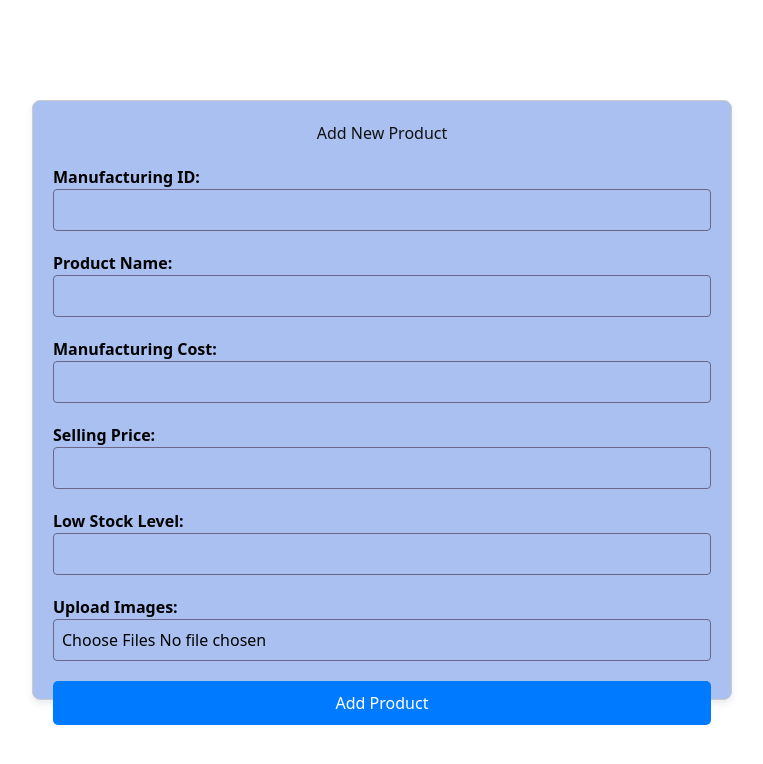
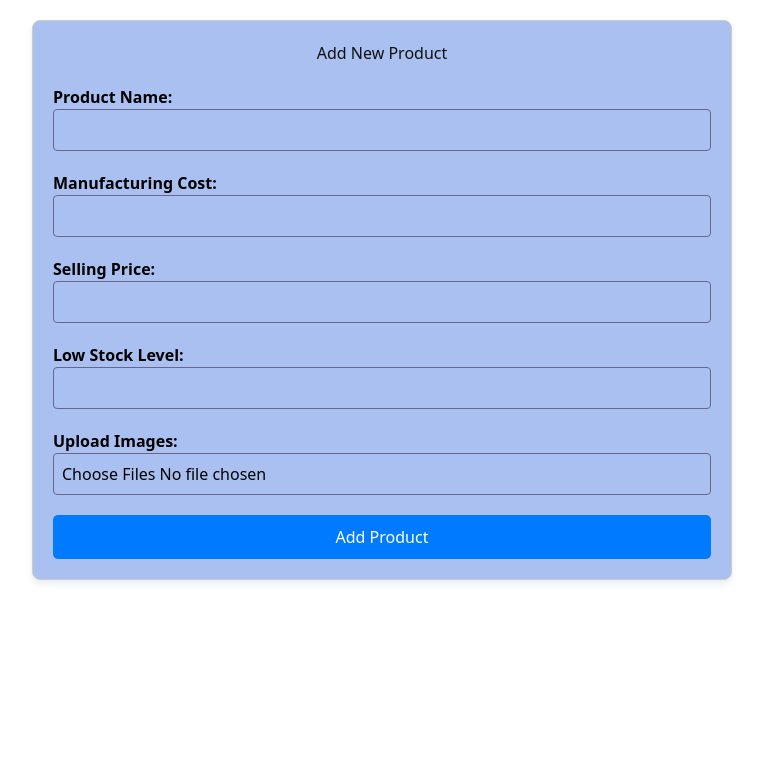
Before and after one commit to itp-ProjectGroup/nexxabiz1.1, a React (Vite) app in the folder frontend/: page / in a window 1280 px wide. Shown: the top 764 px of the page, without its empty margins (258-1021 px from the left). Built offline with nearby package versions, Linux system fonts and the light colour scheme.

Commit message:
create manufacID automatically/feature/automation

```diff
--- a/frontend/src/components/ProductForm.css
+++ b/frontend/src/components/ProductForm.css
@@ -1,8 +1,8 @@
 .product-form-container{
     max-width: 700px;
-    max-height: 600px;
+    max-height: 650px;
     margin: auto;
-    margin-top: 100px;
+    margin-top: 20px;
     padding: 20px;
     border: 1px solid #ccc;
     border-radius: 8px;
--- a/frontend/src/components/ProductForm.jsx
+++ b/frontend/src/components/ProductForm.jsx
@@ -50,7 +50,7 @@ const ProductForm = () => {
         }
       });
       setMessage({ text: response.data.message, type: "success" });
-      setProduct({ manufacturingID: '', productName: '', ManufacturingCost: '',sellingPrice: '', lowStockLevel: '', image: '', }); // Clear form
+      setProduct({  productName: '', ManufacturingCost: '',sellingPrice: '', lowStockLevel: '', image: '', }); // Clear form
     } catch (error) {
 
       //console.error('Error adding product:', error.response ? error.response.data : error.message);
@@ -71,17 +71,6 @@ const ProductForm = () => {
         )
       }
       <form onSubmit={handleSubmit}  className="product-form">
-        <div className="form-group">
-          <label htmlFor="manufacturingID">Manufacturing ID:</label>
-          <input
-            type="text"
-            id="manufacturingID"
-            name="manufacturingID"
-            value={product.manufacturingID}
-            onChange={handleChange}
-            required
-          />
-        </div>
         <div className="form-group">
           <label htmlFor="productName">Product Name:</label>
           <input
```
Also changed, not shown: 2 other files (tests, documents, lock files or other folders).
